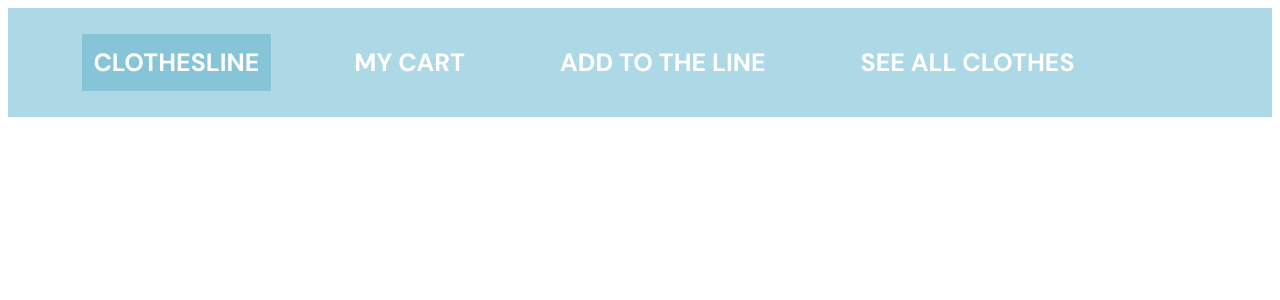
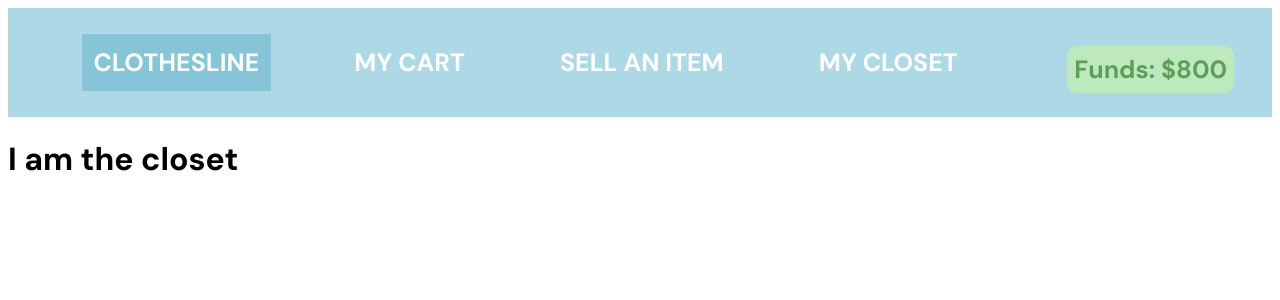
Before and after one commit to hopebradley/clothesline, a React (Create React App) app: page /closet in a window 1280 px wide. Shown: the top 300 px of the page. Built offline with nearby package versions, Linux system fonts and the light colour scheme; data requests are answered from the project's data file.

Commit message:
fix find function

```diff
--- a/src/App.js
+++ b/src/App.js
@@ -1,6 +1,7 @@
 import './App.css';
 import ClothesOnLine from './containers/ClothesOnLine';
-import ClothingContainer from './containers/ClothingContainer'
+import Closet from './containers/Closet';
+import ClothingForm from './components/ClothingForm';
 import Cart from './containers/Cart';
 import React from 'react';
 import NavBar from './components/NavBar'
@@ -14,46 +15,58 @@ class App extends React.Component {
 
   state = {
     allClothes: [],
-    currentClothes: [],
-    cartContents: []
+    displayClothes: [],
+    currentFunds: 800
   }
 
   componentDidMount() {
     fetch('http://localhost:3001/clothes')
     .then(resp => resp.json())
     .then(data => {
-      console.log(data);
+      const allClothes = data.map(item => {
+        return {...item, bought: false };
+      })
       this.setState({
-        allClothes: data,
-        currentClothes: data.splice(0,5)
+        allClothes: allClothes,
+        displayClothes: allClothes.slice(0,5)
       })
     });
   }
 
-  addToCart = (item) => {
-    this.setState({
-      cartContents: [...this.state.cartContents, item]
-    })
-    console.log(this.state.cartContents)
+  addToCart = (e) => {
+    const itemID = e.target.parentElement.children[0].id;
+    console.log(itemID);
+
+    console.log(this.state.allClothes.find(item => item.id == itemID));
+    // console.log(clickedItem);
+    // this.setState({
+    //   cartContents: [...this.state.cartContents, item]
+    // })
+    // console.log(this.state.cartContents)
   }
 
   render() {
     return (
       <Router>
         <div>
-          <NavBar />
+          <NavBar funds={this.state.currentFunds} />
           <Route exact path="/" render={(props) => (
-            <ClothesOnLine {...props} clothes={this.state.currentClothes} />
-          )}
-          />
-          <Route exact path="/all-clothes" render={(props) => (
-            <ClothingContainer {...props} clothes={this.state.allClothes} />
+            <ClothesOnLine {...props} clothes={this.state.displayClothes} addToCart={this.addToCart}/>
           )}
           />
           <Route exact path="/cart" render={(props) => (
-            <Cart {...props} cartContents={this.state.cartContents} />
+            <Cart {...props} clothes={this.state.allClothes} />
           )}
           />
+          <Route exact path="/sell" render={(props) => (
+            <ClothingForm {...props}  />
+          )}
+          />
+          <Route exact path="/closet" render={(props) => (
+            <Closet {...props} clothes={this.state.allClothes} />
+          )}
+          />
+
         </div>
       </Router>
 
--- /dev/null
+++ b/src/components/ClothingForm.js
@@ -0,0 +1,8 @@
+import react from 'react';
+
+const ClothingForm = () => {
+
+    return "I am a form";
+}
+
+export default ClothingForm;
--- a/src/components/ItemInfo.js
+++ b/src/components/ItemInfo.js
@@ -5,7 +5,7 @@ const ItemInfo = (props) => {
     const item = props.item;
 
     return (
-            <div className="clothing-item">
+            <div id={item.id} className="clothing-item">
                 <div>
                     <img className="clothing-pic" src={item.img_url} alt="clothing" />
                     <p className="clothing-category">{item.category}</p>
--- a/src/components/NavBar.js
+++ b/src/components/NavBar.js
@@ -1,13 +1,14 @@
 import React from 'react';
 import { NavLink } from 'react-router-dom';
 
-const NavBar = () => {
+const NavBar = (props) => {
   return (
     <div className="navbar">
       <NavLink className="nav-item" id="main-nav" to="/">CLOTHESLINE</NavLink>
       <NavLink className="nav-item" to="/cart">MY CART</NavLink>
-      <NavLink className="nav-item" to="/new">ADD TO THE LINE</NavLink>
-      <NavLink className="nav-item" to="/all-clothes">SEE ALL CLOTHES</NavLink>
+      <NavLink className="nav-item" to="/sell">SELL AN ITEM</NavLink>
+      <NavLink className="nav-item" to="/closet">MY CLOSET</NavLink>
+      <p className="funds">Funds: ${props.funds} </p>
     </div>
   );
 };
--- a/src/components/ClothingItem.js
+++ b/src/components/UnboughtItem.js
@@ -1,19 +1,14 @@
 import react from 'react';
 import ItemInfo from './ItemInfo'
 
-const ClothingItem = (props) => {
+const UnboughtItem = (props) => {
 
     const item = props.item;
-
-    const handleClick = (e) => {
-        const clothingToAdd = e.target.parentNode;
-        props.addToCart(clothingToAdd);
-    }
 
     return (
         <div className="entire-item">
             <ItemInfo item={props.item} />
-            <button onClick={handleClick}>Add To Cart</button>
+            <button onClick={props.addToCart}>Add To Cart</button>
             <br></br>
             <br></br>
             <button>Not Interested</button>
@@ -21,4 +16,4 @@ const ClothingItem = (props) => {
     )
 }
 
-export default ClothingItem
+export default UnboughtItem
--- a/src/containers/Cart.js
+++ b/src/containers/Cart.js
@@ -1,5 +1,4 @@
 import React from 'react';
-import ClothingItem from '../components/ClothingItem';
 
 const Cart = (props) => {
     return (
--- /dev/null
+++ b/src/containers/Closet.js
@@ -0,0 +1,11 @@
+import React from 'react';
+
+const Closet = (props) => {
+    return (
+        <div className="closet">
+            <h1>I am the closet</h1>
+        </div>
+    )
+}
+
+export default Closet;
--- a/src/containers/ClothesOnLine.js
+++ b/src/containers/ClothesOnLine.js
@@ -1,11 +1,13 @@
 import React from 'react';
-import ClothingContainer from './ClothingContainer';
+import UnboughtItem from '../components/UnboughtItem';
 
 const ClothesOnLine = (props) => {
     return (
         <div>
             <div className="line"></div>
-            <ClothingContainer clothes={props.clothes} />
+            <div className="clothing-container">
+                {props.clothes.map(theItem => <UnboughtItem item={theItem} addToCart={props.addToCart} /> )}
+            </div>
         </div>
     )
 }
--- a/src/containers/ClothingContainer.js
+++ /dev/null
@@ -1,12 +0,0 @@
-import React from 'react';
-import ClothingItem from '../components/ClothingItem';
-
-const ClothingContainer = (props) => {
-    return (
-        <div className="clothing-container">
-            {props.clothes.map(theItem => <ClothingItem item={theItem} addToCart={props.addToCart} /> )}
-        </div>
-    )
-}
-
-export default ClothingContainer;
--- a/src/index.css
+++ b/src/index.css
@@ -20,6 +20,17 @@
 }
 #main-nav {
   background-color: rgb(134, 196, 216);
+}
+
+.funds {
+  float: right;
+  color: rgb(92, 159, 86);
+  background-color: rgb(190, 233, 190);
+  font-weight: 700;
+  padding: 7px;
+  font-size: 25px;
+  margin-top: 0px;
+  border-radius: 10px;
 }
 
 .nav-item:visited {
```
Also changed, not shown: src/components/BoughtItem.js (added, +15 -0 lines).
